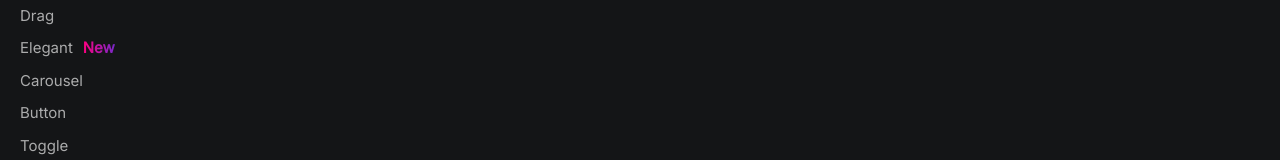
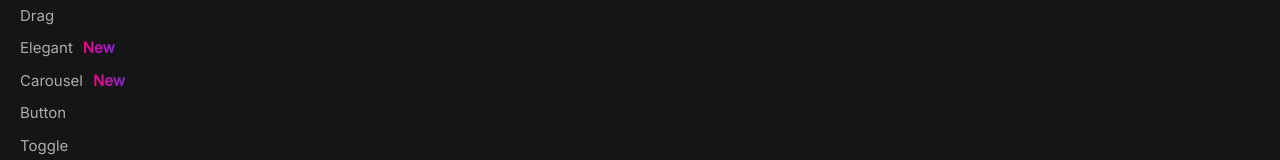
Before and after one commit to YagoLeite/animation-store, a Next.js app: page /1 in a window 1280 px wide. Shown: the part 228-388 px from the top of the page. Built offline with nearby package versions, Linux system fonts and the light colour scheme; a web font is replaced by a local one.

Commit message:
update: launching brazilian foods

```diff
--- a/src/components/sidebar/SidebarBtn.js
+++ b/src/components/sidebar/SidebarBtn.js
@@ -9,7 +9,7 @@ import { useProgress } from "@/hooks/useProgress";
 const SidebarBtn = ({ url, isOpen, textVariants, index }) => {
   const router = useRouter();
   const { setIsLoading } = useProgress();
-  const isNew = url === "elegant";
+  const isNew = url === "elegant" || url === "carousel";
 
   const clickHandler = () => {
     if (url === router.query.tag) {
--- a/src/pages/[tag]/index.js
+++ b/src/pages/[tag]/index.js
@@ -120,6 +120,14 @@ export const getServerSideProps = async (context) => {
         "Experience the magic of Pokémon with our interactive Alakazam card. Hover to see Alakazam in action, showcasing dynamic stats with Chakra UI progress bars and smooth Framer Motion animations. Collect and explore more in our immersive gallery.",
       image: "https://animation-store.vercel.app/pokemonCardImage.png",
       tags: ["elegant", "all", "carousel"],
+      key: Math.random(),
+    },
+    {
+      name: "Brazilian Foods",
+      description:
+        "Explore the rich flavors of Brazil with our interactive BrazilianFoods component, featuring a captivating showcase of traditional dishes, complete with stunning visuals and engaging animations.",
+      image: "https://animation-store.vercel.app/overlayCardImage.png",
+      tags: ["all", "carousel", "new", "elegant"],
       key: Math.random(),
     },
     {
@@ -290,14 +298,6 @@ export const getServerSideProps = async (context) => {
     },
 
     {
-      name: "Brazilian Foods",
-      description:
-        "Discover an interactive card experience with our OverlayCard component, designed for seamless integration into modern web interfaces. Crafted using Chakra UI for sleek, responsive layouts and Framer Motion for fluid, intuitive animations, this component captivates with hover-triggered overlays that reveal additional content. Elevate your website with this dynamic, animated card that responds to user interaction, perfect for showcasing images with engaging informational overlays.",
-      image: "https://animation-store.vercel.app/overlayCardImage.png",
-      tags: ["hidden"],
-      key: Math.random(),
-    },
-    {
       name: "Star Trail",
       description:
         "Discover an interactive card experience with our OverlayCard component, designed for seamless integration into modern web interfaces. Crafted using Chakra UI for sleek, responsive layouts and Framer Motion for fluid, intuitive animations, this component captivates with hover-triggered overlays that reveal additional content. Elevate your website with this dynamic, animated card that responds to user interaction, perfect for showcasing images with engaging informational overlays.",
```
